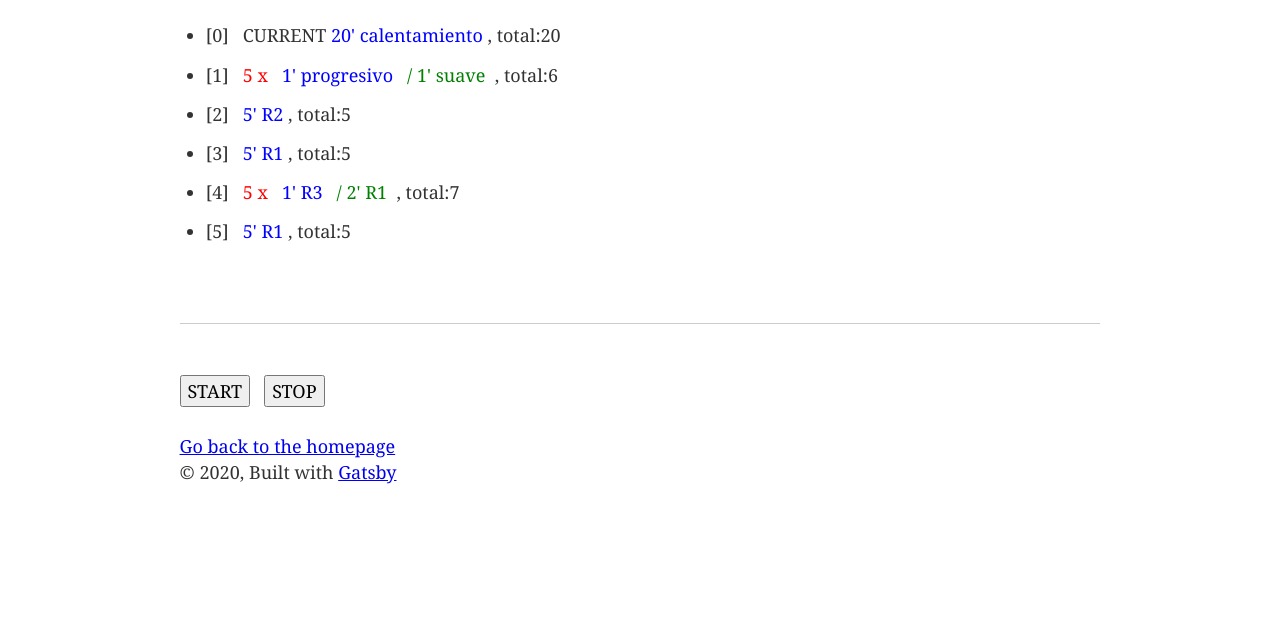
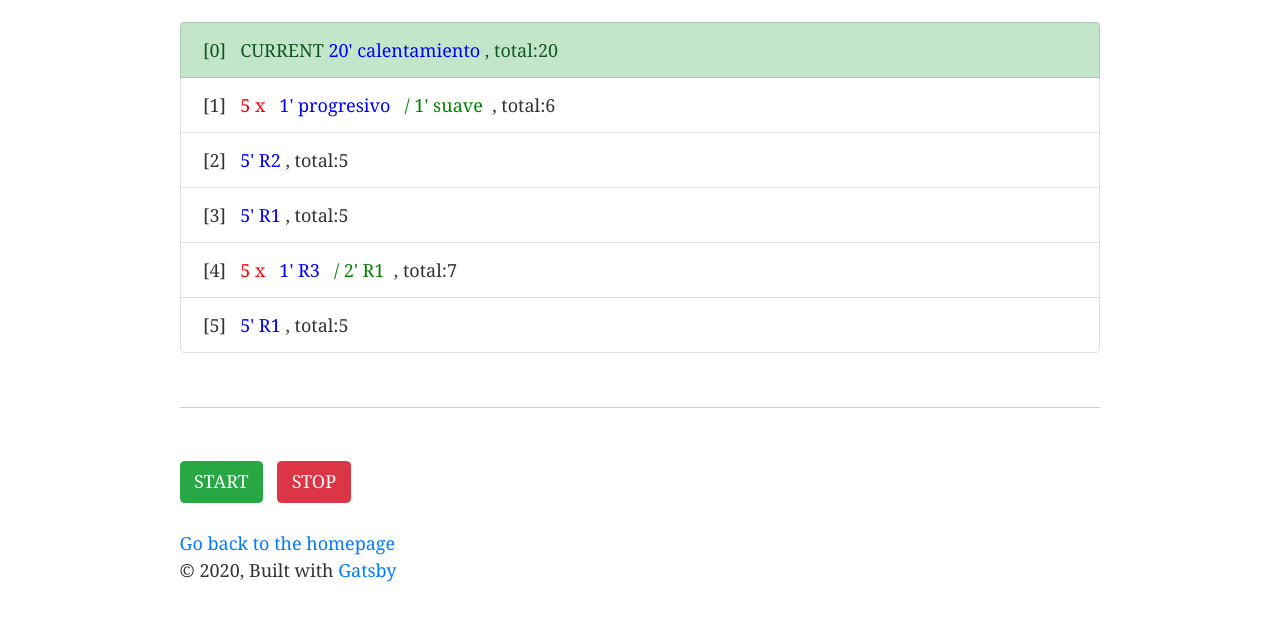
Before and after one commit to rpuchadm/train2020, a Gatsby site: page /train in a window 1280 px wide. Shown: the part 171-792 px from the top of the page. Built offline with nearby package versions, Linux system fonts and the light colour scheme; Gatsby itself is replaced by a stand-in of ours.

Commit message:
bootstrap

```diff
--- a/package.json
+++ b/package.json
@@ -5,6 +5,7 @@
   "version": "0.1.0",
   "author": "Kyle Mathews <mathews.kyle@gmail.com>",
   "dependencies": {
+    "bootstrap": "^4.4.1",
     "gatsby": "^2.19.45",
     "gatsby-image": "^2.2.44",
     "gatsby-plugin-manifest": "^2.2.48",
@@ -16,6 +17,7 @@
     "moment": "^2.24.0",
     "prop-types": "^15.7.2",
     "react": "^16.12.0",
+    "react-bootstrap": "^1.0.0",
     "react-dom": "^16.12.0",
     "react-helmet": "^5.2.1"
   },
--- a/src/components/TrainClock.js
+++ b/src/components/TrainClock.js
@@ -2,19 +2,24 @@ import React, {useEffect,useState} from "react"
 import PropTypes from "prop-types"
 import moment from "moment"
 
+import Button from 'react-bootstrap/Button'
+import ListGroup from 'react-bootstrap/ListGroup'
+
+
 const Step = ({current,exer,exerMinutes,i,loop,rest,restMinutes,time,total}) => {
+    const variant = current ? 'success' : 'default' ;
     return (
-        <li>
+        <ListGroup.Item variant={variant} >
             [{i}] &nbsp; { current ? <>CURRENT</> : null }
-                { loop ? <span style={{color:'red'}}> {loop} x &nbsp; </span> : null }
-                <span style={{color:'blue'}}> {exerMinutes}' {exer} </span>
-                { rest ?
+            { loop ? <span style={{color:'red'}}> {loop} x &nbsp; </span> : null }
+            <span style={{color:'blue'}}> {exerMinutes}' {exer} </span>
+            { rest ?
                     <span style={{color:'green'}}>
                         &nbsp; / { restMinutes ? <>{restMinutes}'</> : null } {rest} &nbsp;
                     </span>
                     : null }
-                , total:{total}
-            </li>
+            , total:{total}
+        </ListGroup.Item>
     )
 }
 Step.propTypes = {
@@ -31,7 +36,9 @@ Step.propTypes = {
 
 const Steps = ({steps,index,time}) => {
     return (
-        <ul>{ steps.map( (step,i) => <Step key={i} {...step} i={i} current={( i === index)} time={time} /> ) }</ul>
+        <ListGroup>
+            { steps.map( (step,i) => <Step key={i} {...step} i={i} current={( i === index)} time={time} /> ) }
+        </ListGroup>
     )
 }
 Steps.propTypes = {
@@ -106,9 +113,11 @@ const TrainClock = ({steps}) => {
         <br/>
         <hr/>
         <br/>
-        <button onClick={ () => setStart( new Date() ) }> START </button>
+        <Button variant='success'
+            onClick={ () => setStart( new Date() ) }> START </Button>
         &nbsp;&nbsp;&nbsp;
-        <button onClick={ () => setStart( null ) }> STOP </button>
+        <Button variant='danger'
+            onClick={ () => setStart( null ) }> STOP </Button>
         <br/>
         <br/>
         </>
--- a/src/components/header.js
+++ b/src/components/header.js
@@ -1,6 +1,8 @@
 import { Link } from "gatsby"
 import PropTypes from "prop-types"
 import React from "react"
+
+import 'bootstrap/dist/css/bootstrap.min.css';
 
 const Header = ({ siteTitle }) => (
   <header
```
Also changed, not shown: 1 other file.
